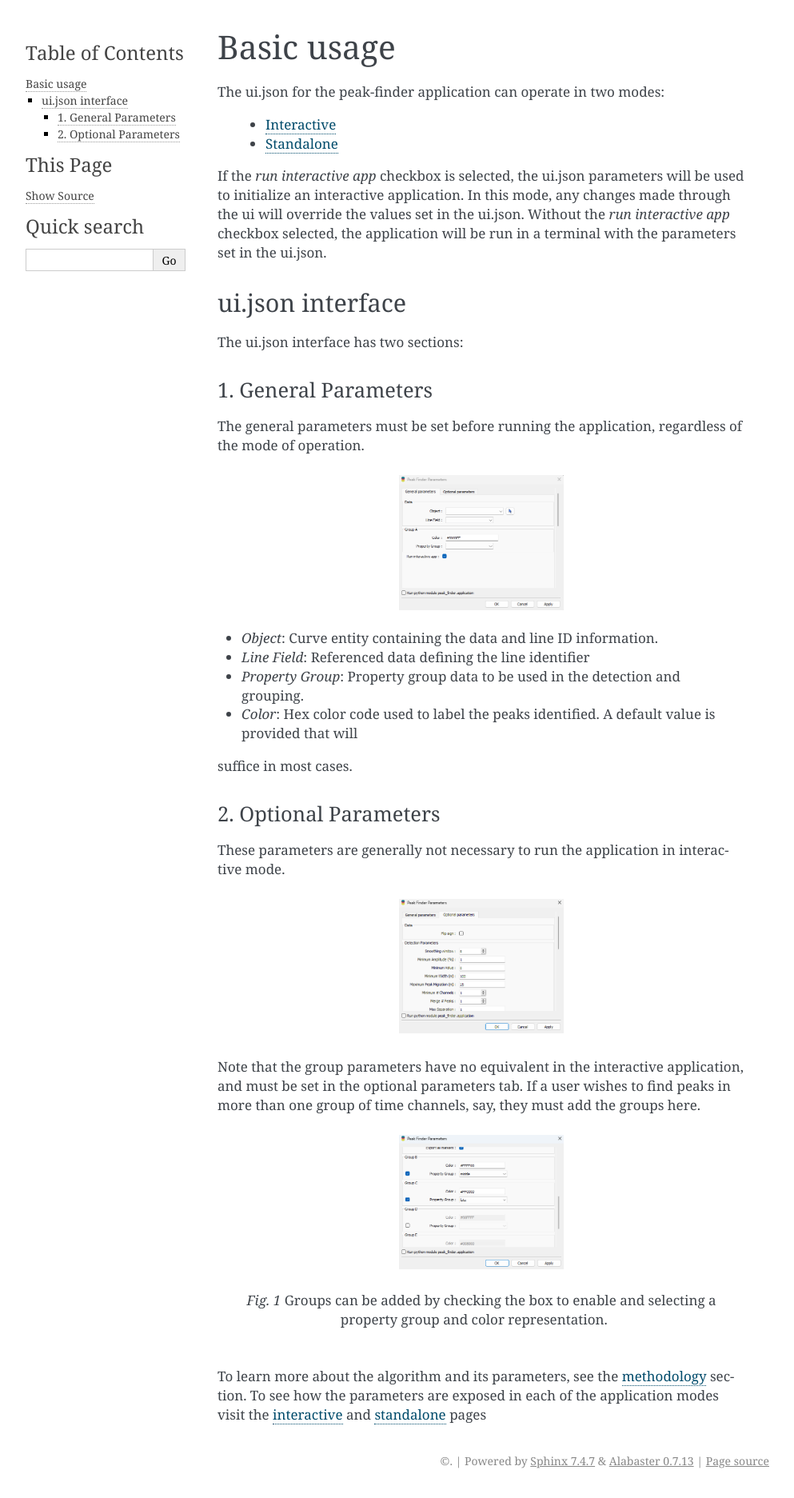
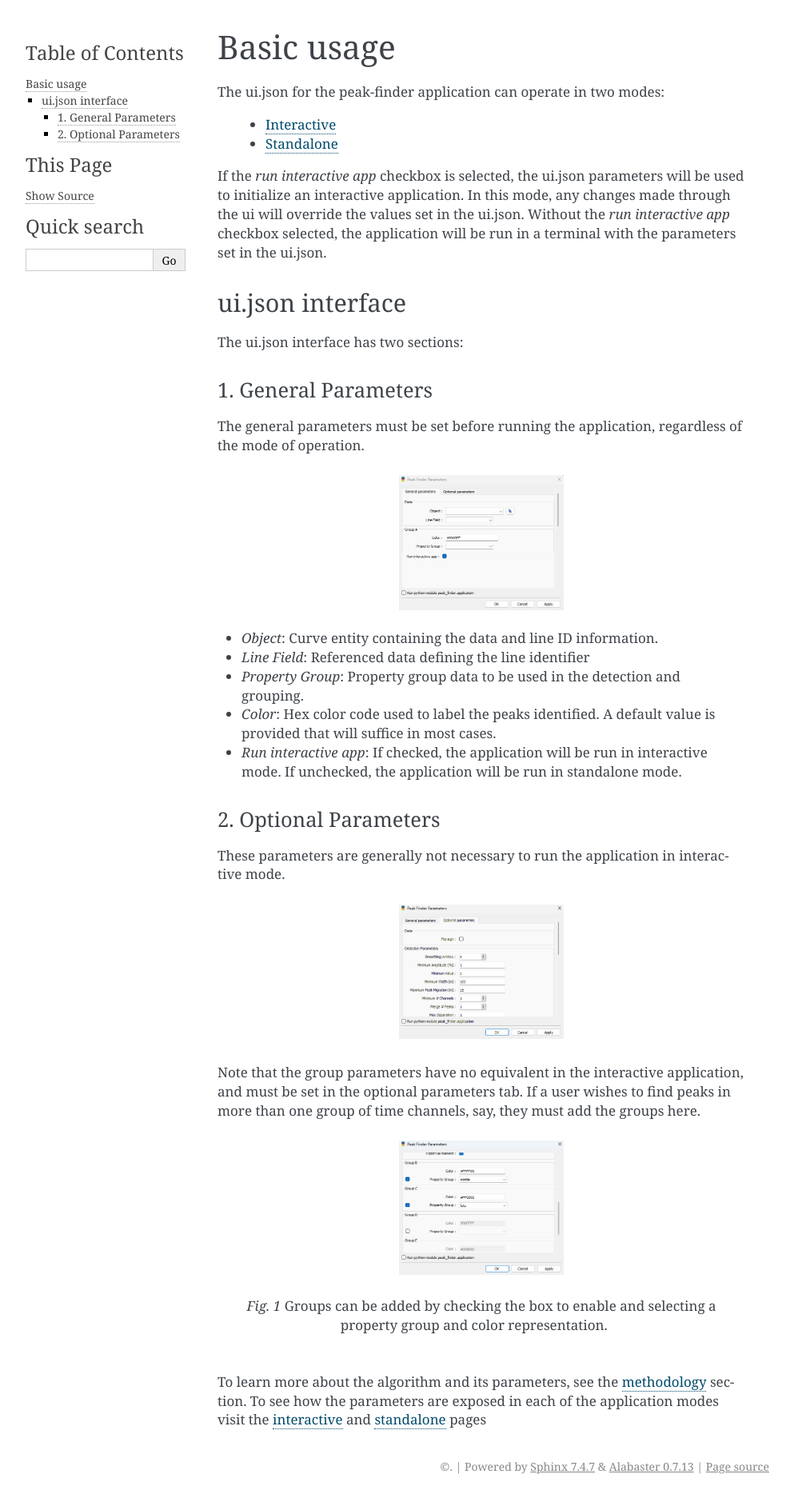
Before and after one commit to MiraGeoscience/peak-finder-app, a Sphinx documentation site: the page built from docs/source/usage.rst, in a window 1280 px wide. Shown: the whole page at 80% size, without its empty margins (148-1141 px from the left). Built offline with Sphinx 7.4.7, drawn with Linux system fonts in a browser that asks for light colours.

Commit message:
describe the run interactive app checkbox

```diff
--- a/docs/source/usage.rst
+++ b/docs/source/usage.rst
@@ -35,7 +35,9 @@
 - *Line Field*: Referenced data defining the line identifier
 - *Property Group*: Property group data to be used in the detection and grouping.
 - *Color*: Hex color code used to label the peaks identified. A default value is provided that will
-suffice in most cases.
+  suffice in most cases.
+- *Run interactive app*: If checked, the application will be run in interactive mode.  If unchecked,
+  the application will be run in standalone mode.
 
 2. Optional Parameters
 ______________________
```
